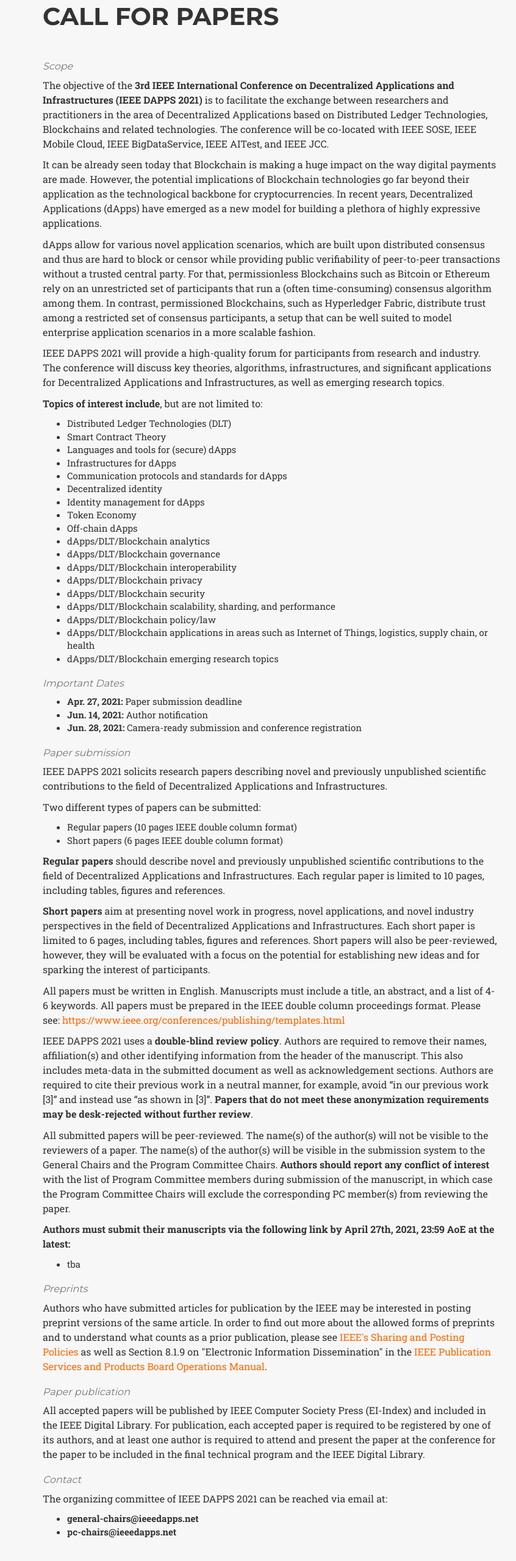
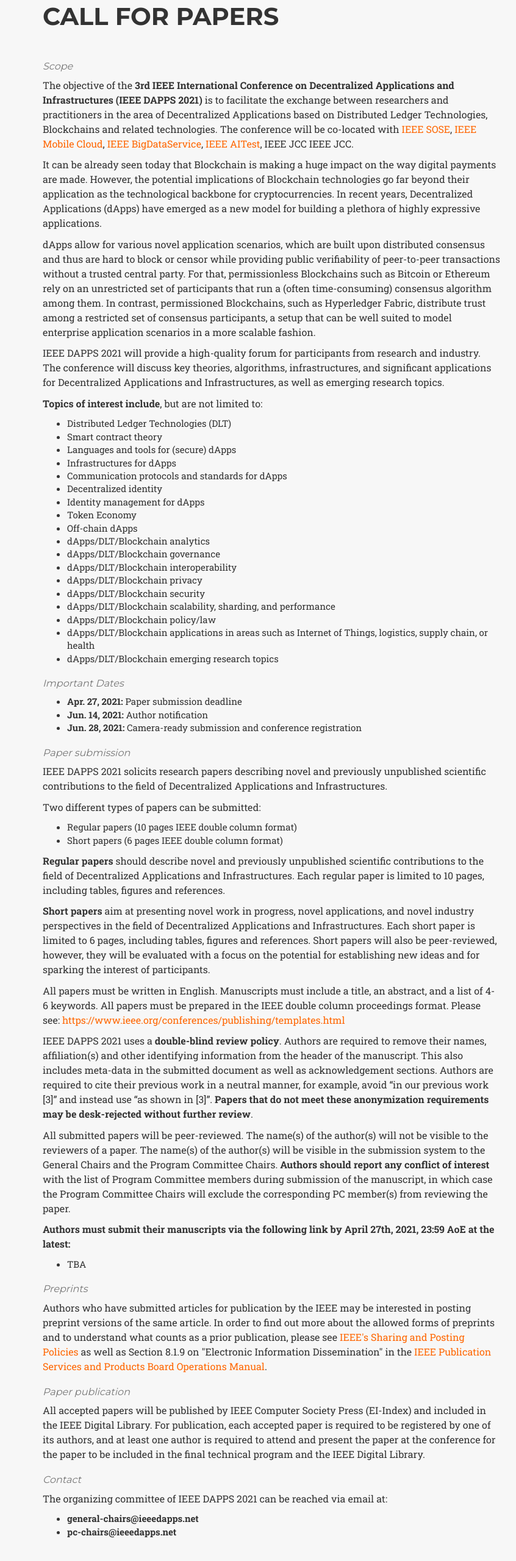
Before and after one commit to ieeedapps-web/ieeedapps-web.github.io, a plain HTML site: page index.html in a window 1280 px wide. Shown: the part 1513-4073 px from the top of the page at 61% size, 0-846 px from the left. Drawn offline with Linux system fonts and the light colour scheme; a web font is replaced by a local one.

Commit message:
add links

```diff
--- a/index.html
+++ b/index.html
@@ -146,7 +146,7 @@
                 <div class="col-lg-8 col-xs-12 text-left">
                     <h3 class="section-subheading text-muted">Scope</h3>
                     <p>
-                        The objective of the <strong>3rd IEEE International Conference on Decentralized Applications and Infrastructures (IEEE DAPPS 2021)</strong> is to facilitate the exchange between researchers and practitioners in the area of Decentralized Applications based on Distributed Ledger Technologies, Blockchains and related technologies. The conference will be co-located with IEEE SOSE, IEEE Mobile Cloud, IEEE BigDataService, IEEE AITest, and IEEE JCC.
+                        The objective of the <strong>3rd IEEE International Conference on Decentralized Applications and Infrastructures (IEEE DAPPS 2021)</strong> is to facilitate the exchange between researchers and practitioners in the area of Decentralized Applications based on Distributed Ledger Technologies, Blockchains and related technologies. The conference will be co-located with <a href="http://www.ieeesose.net/">IEEE SOSE</a>, <a href="http://mobile-cloud.net/">IEEE Mobile Cloud</a>, <a href="http://www.big-dataservice.net/">IEEE BigDataService</a>, <a href="http://ieeeaitests.com/">IEEE AITest</a>, IEEE JCC IEEE JCC.
                     </p>
                     <p>
                         It can be already seen today that Blockchain is making a huge impact on the way digital payments are made. However, the potential implications of Blockchain technologies go far beyond their application as the technological backbone for cryptocurrencies. In recent years, Decentralized Applications (dApps) have emerged as a new model for building a plethora of highly expressive applications.
@@ -162,7 +162,7 @@
                     <p>
                         <ul>
                             <li>Distributed Ledger Technologies (DLT)</li>
-                            <li>Smart Contract Theory</li>
+                            <li>Smart contract theory</li>
                             <li>Languages and tools for (secure) dApps</li>
                             <li>Infrastructures for dApps</li>
                             <li>Communication protocols and standards for dApps</li>
@@ -221,7 +221,7 @@
                         <strong>Authors must submit their manuscripts via the following link by April 27th, 2021, 23:59 AoE at the latest:</strong>
                     </p>
                     <ul>
-                        <li>tba</li>
+                        <li>TBA</li>
                     </ul>
 
 
@@ -417,7 +417,7 @@
             </div>
             <div class="row">
                 <div class="col-xs-12">
-                    tba
+                    TBA
                 </div>
             </div>
 <!--
```
